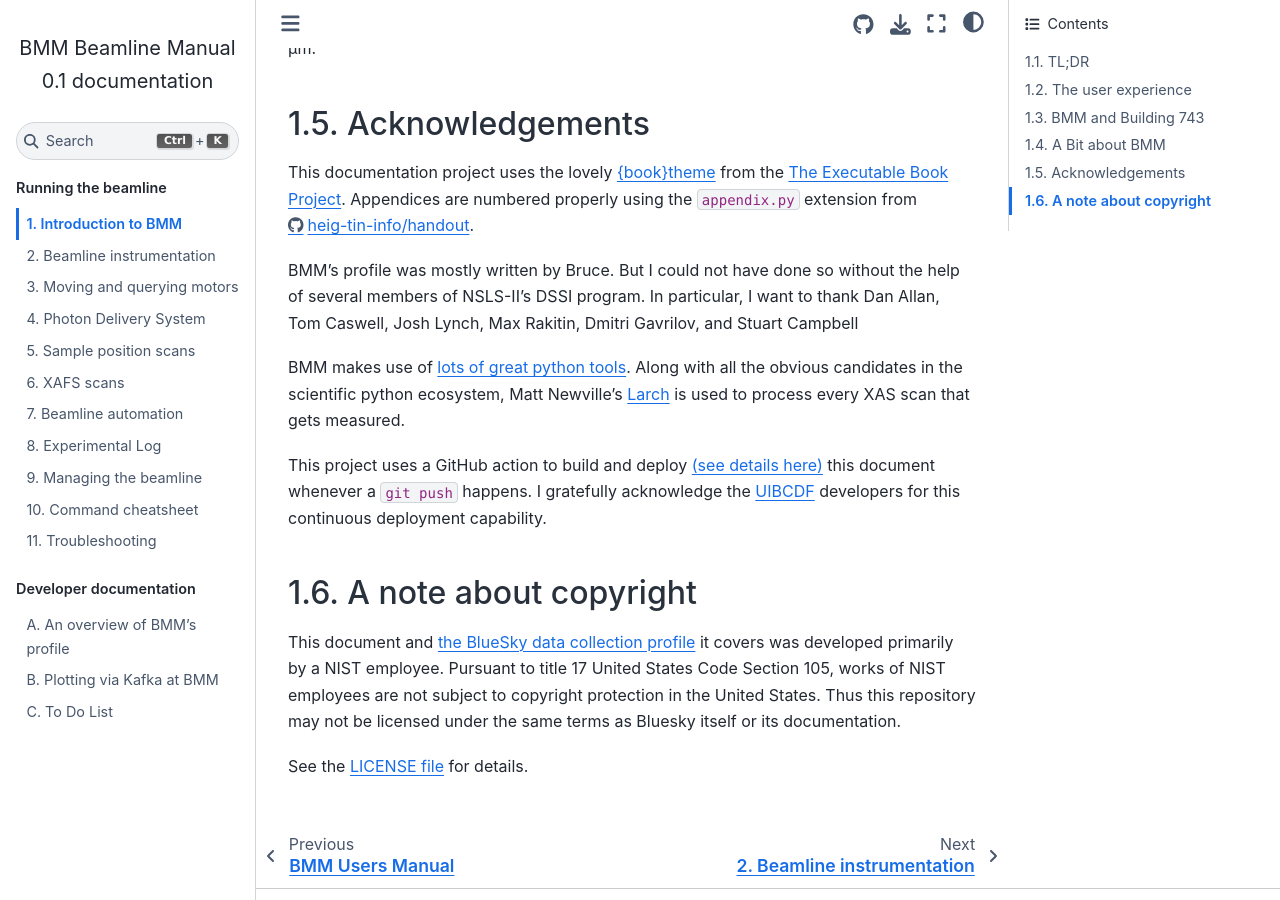
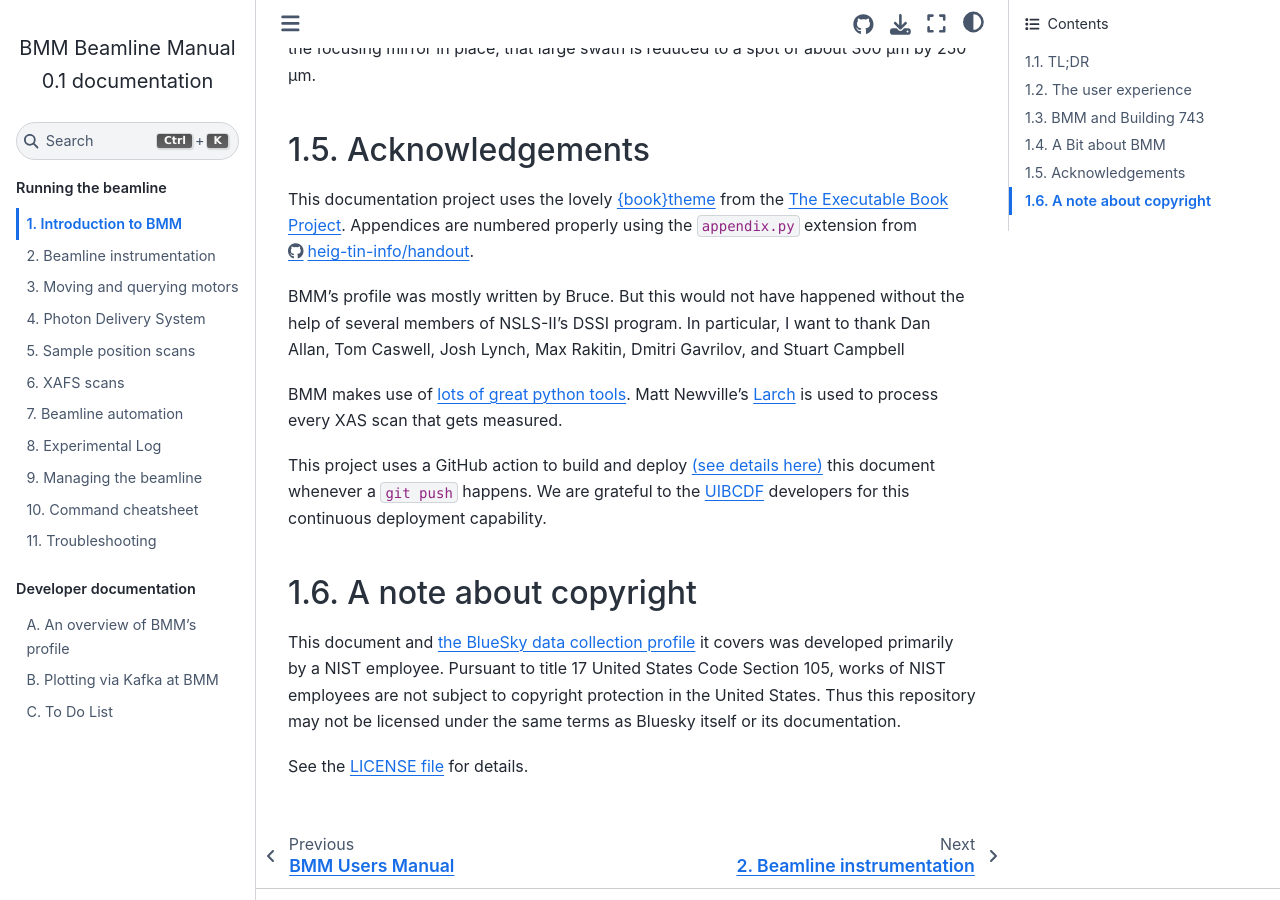
Before and after one commit to NSLS-II-BMM/BeamlineManual, a Sphinx documentation site: the page built from docs/intro.rst, in a window 1280 px wide and 900 px high, scrolled down 7207 px. Built offline with Sphinx 7.4.7 and the Sphinx Book theme 1.1.4, drawn with Linux system fonts in a browser that asks for light colours; some of the changed text lies outside the part shown.

Commit message:
more edits and typo fixes

```diff
--- a/docs/intro.rst
+++ b/docs/intro.rst
@@ -408,25 +408,22 @@
 from the `The Executable Book Project
 <https://ebp.jupyterbook.org/>`__.  Appendices are numbered properly using the ``appendix.py`` extension from https://github.com/heig-tin-info/handout.
 
-BMM's profile was mostly written by Bruce.  But I could not have done
-so without the help of several members of NSLS-II's DSSI program.  In
-particular, I want to thank Dan Allan, Tom Caswell, Josh Lynch, Max
-Rakitin, Dmitri Gavrilov, and Stuart Campbell
+BMM's profile was mostly written by Bruce.  But this would not have
+happened without the help of several members of NSLS-II's DSSI
+program.  In particular, I want to thank Dan Allan, Tom Caswell, Josh
+Lynch, Max Rakitin, Dmitri Gavrilov, and Stuart Campbell
 
 BMM makes use of `lots of great python tools
 <https://speakerdeck.com/jakevdp/the-unexpected-effectiveness-of-python-in-science?slide=52>`__.
-Along with all the obvious candidates in the scientific python
-ecosystem, Matt Newville's `Larch
-<http://xraypy.github.io/xraylarch/>`__ is used to process every XAS
-scan that gets measured.
+Matt Newville's `Larch <http://xraypy.github.io/xraylarch/>`__ is used
+to process every XAS scan that gets measured.
 
 This project uses a GitHub action to build and deploy `(see details
 here)
 <https://github.com/marketplace/actions/sphinx-docs-to-github-pages>`__
-this document whenever a ``git push`` happens.  I gratefully
-acknowledge the `UIBCDF
-<https://github.com/uibcdf/action-sphinx-docs-to-gh-pages>`__ developers
-for this continuous deployment capability.
+this document whenever a ``git push`` happens.  We are grateful to the
+`UIBCDF <https://github.com/uibcdf/action-sphinx-docs-to-gh-pages>`__
+developers for this continuous deployment capability.
 
 
 
--- a/docs/linescans.rst
+++ b/docs/linescans.rst
@@ -94,6 +94,8 @@
 
 You can skip the "click for motor position" step by typing
 :key:`n` and hitting :key:`Enter`.
+
+.. todo:: Document plucking with Kafka + verification interaction
 
 
 Plucking a point from a line scan
@@ -210,7 +212,7 @@
           <https://matplotlib.org/stable/api/_as_gen/matplotlib.pyplot.contourf.html>`_,
           exports data in formats used by popular plotting programs,
           and writes a dossier was tested in 2022-2.  Current status:
-          dossier is written, scan works, documen tation needs to be written.
+          dossier is written, scan works, documentation needs to be written.
 
 
 An area scan is a simple scan of a two motor axes with an on-screen
--- a/docs/pds.rst
+++ b/docs/pds.rst
@@ -572,11 +572,11 @@
 
 To change between the Si(111) and Si(311) crystals, do::
 
-  RE(change_crystals('111'))
+  RE(change_xtals('111'))
 
 or::
 
-  RE(change_crystals('311'))
+  RE(change_xtals('311'))
 
 This will move the lateral motor of the monochromator between the two
 crystal sets and adjust the pitch of the second crystal to be nearly
```
Also changed, not shown: other parts of docs/intro.rst (+4 -4 lines).
